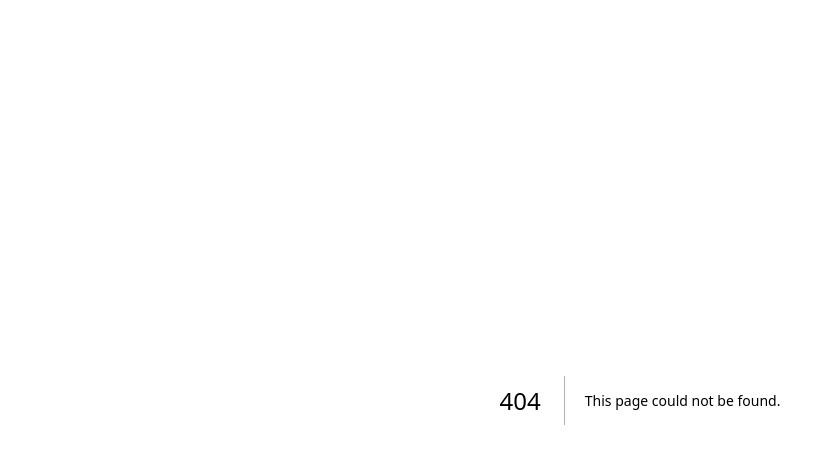
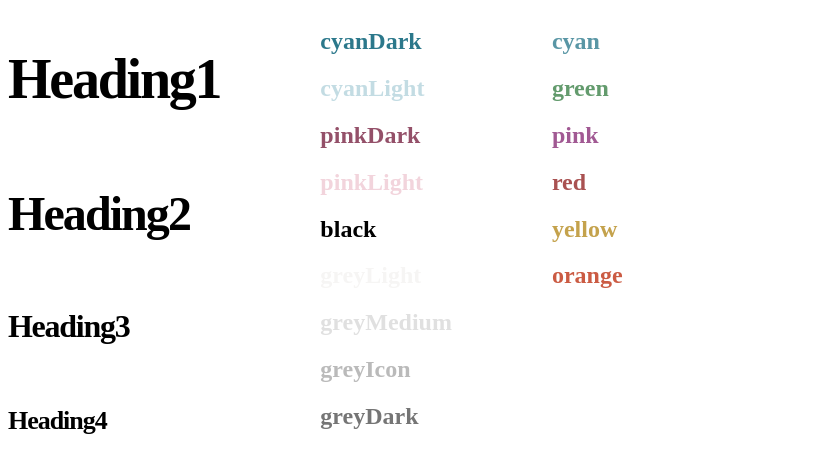
Before and after one commit to taodemy/taotalk, a Next.js app: page /design-system in a window 1280 px wide. Before the commit this address had no page. Shown: the top 472 px of the page, without its empty margins (0-835 px from the left). Built offline with nearby package versions, Linux system fonts and the light colour scheme.

Commit message:
fix: extract color variables to independent file, and change some naing issues

```diff
--- /dev/null
+++ b/src/components/DesignSystem/color-theme.module.scss
@@ -0,0 +1,18 @@
+/* Primary Color*/
+$cyanDark: #2b788b;
+$cyanLight: #c3dce3;
+$pinkDark: #945069;
+$pinkLight: #f2d4dc;
+$black: #000000;
+$greyLight: #f6f5f4;
+$greyMedium: #e0e0e0;
+$greyIcon: #bababa;
+$greyDark: #757575;
+
+/* Secondary Color*/
+$cyan: #5996a5;
+$green: #639b6d;
+$pink: #a15993;
+$red: #a95151;
+$yellow: #c4a24c;
+$orange: #cb5b43;
--- a/src/components/DesignSytem/DesignSystem.module.scss
+++ b/src/components/DesignSystem/design-system.module.scss
@@ -1,21 +1,4 @@
-/* Primary Color*/
-$cyanDark: #2b788b;
-$cyanLight: #c3dce3;
-$pinkDark: #945069;
-$pinkLight: #f2d4dc;
-$black: #000000;
-$greyLight: #f6f5f4;
-$greyMedium: #e0e0e0;
-$greyIcon: #bababa;
-$greyDark: #757575;
-
-/* Secondary Color*/
-$cyan: #5996a5;
-$green: #639b6d;
-$pink: #a15993;
-$red: #a95151;
-$yellow: #c4a24c;
-$orange: #cb5b43;
+@import './color-theme.module.scss';
 
 @mixin headingBaseStyle {
   font-family: 'Dela Gothic One';
--- a/src/components/DesignSytem/index.tsx
+++ b/src/components/DesignSystem/index.tsx
@@ -1,6 +1,6 @@
 import React, { ReactNode } from 'react';
-import styles from './DesignSystem.module.scss';
-import showCaseStyles from './DesignShowCase.module.scss';
+import styles from './design-system.module.scss';
+import showCaseStyles from './design-showcase.module.scss';
 
 const headings = ['h1', 'h2', 'h3', 'h4'];
 const primaryColors = [
--- a/src/pages/designsystem.tsx
+++ b/src/pages/design-system.tsx
@@ -1,5 +1,5 @@
 import React from 'react';
-import DesignSystem from '../components/DesignSytem';
+import DesignSystem from '../components/DesignSystem';
 
 export default function DesignPage() {
   return <DesignSystem />;
```
Also changed, not shown: src/components/DesignSystem/design-showcase.module.scss (renamed from src/components/DesignSytem/DesignShowCase.module.scss).
